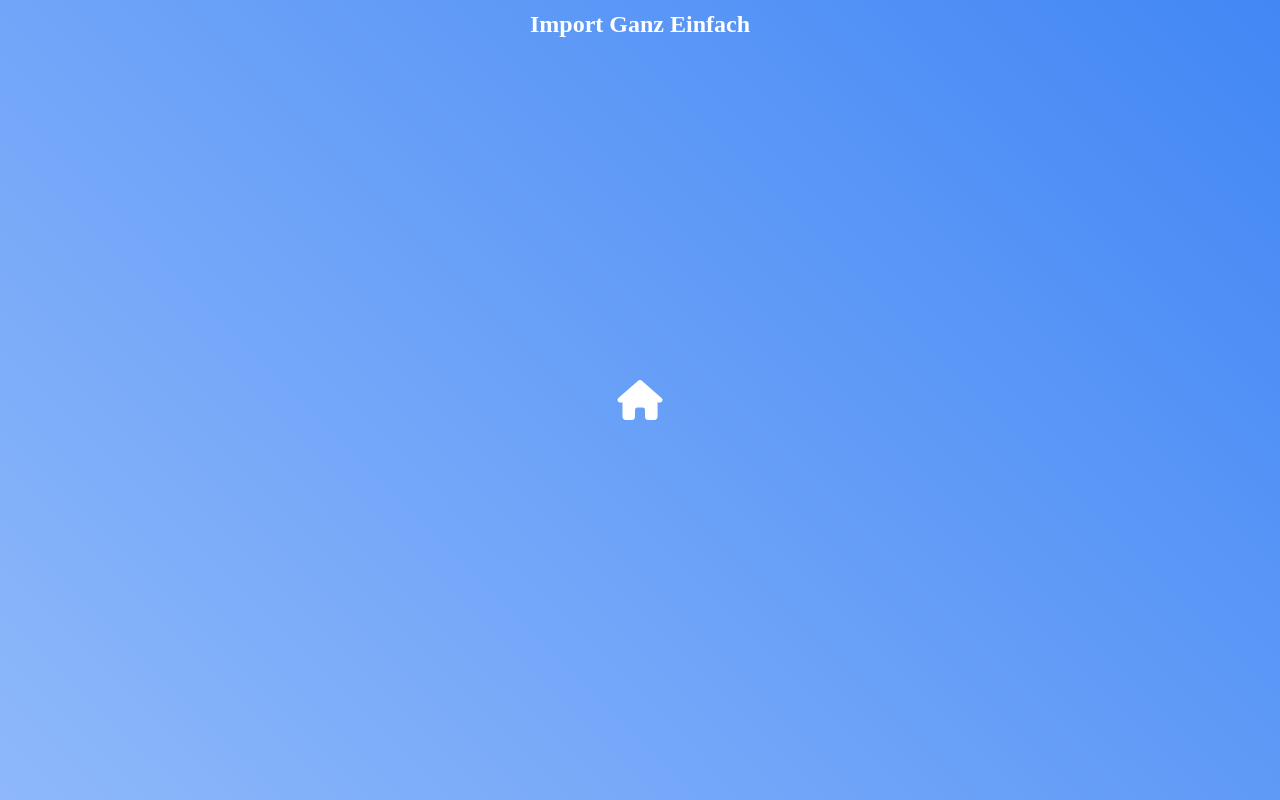
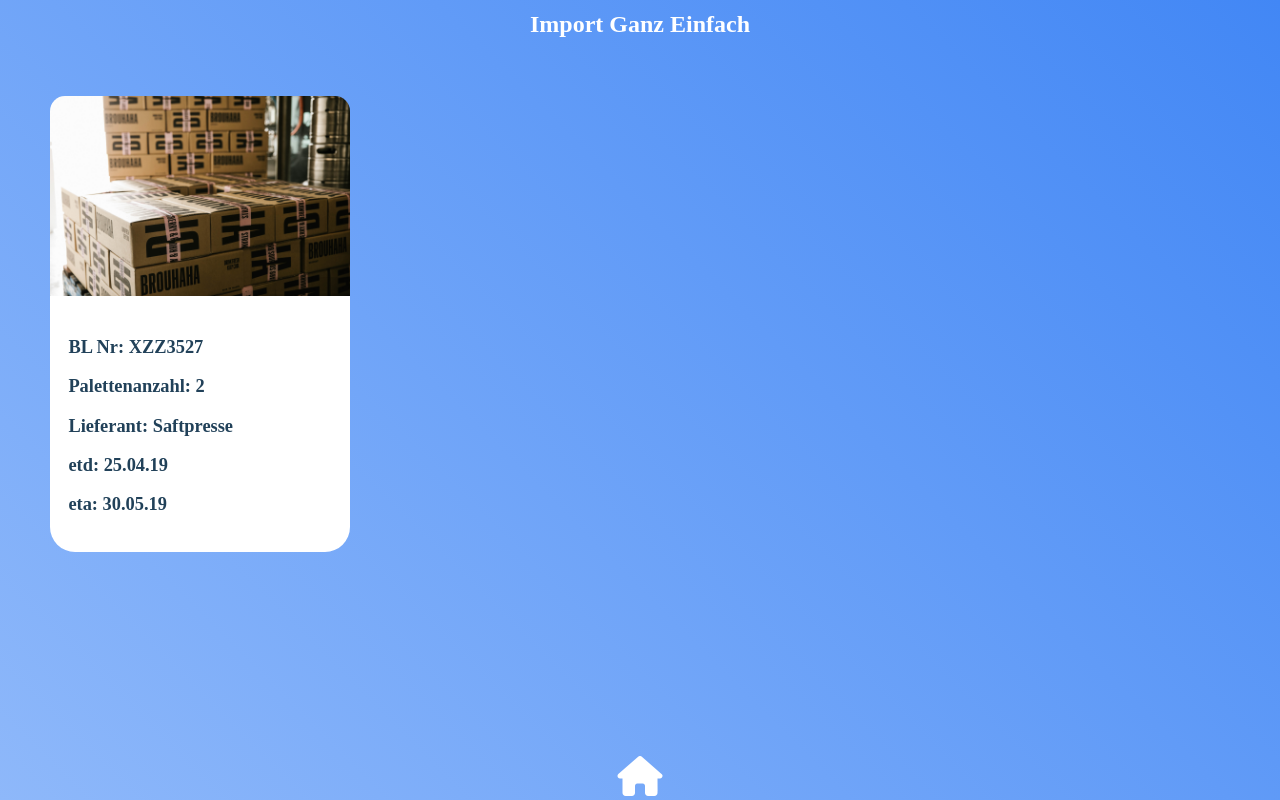
Before and after one commit to uwejettkant/capstone-project, a React (Create React App) app in the folder frontend/: page /my-shipments in a window 1280 px wide. Built offline with nearby package versions, Linux system fonts and the light colour scheme.

Commit message:
added my shhipments component

```diff
--- a/frontend/src/App.js
+++ b/frontend/src/App.js
@@ -5,6 +5,7 @@ import Home from './Home'
 import TaskList from './TaskList'
 import IndividualNotes from './IndividualNotes'
 import CreateShipment from './CreateShipment'
+import MyShipments from './MyShipments'
 import Footer from './Footer'
 import { Switch, Route } from 'react-router-dom'
 
@@ -26,6 +27,9 @@ export default function App() {
         <Route path="/create-shipment">
           <CreateShipment />
         </Route>
+        <Route path="/my-shipments">
+          <MyShipments />
+        </Route>
       </Switch>
       <Footer />
     </>
--- a/frontend/src/CreateShipment.js
+++ b/frontend/src/CreateShipment.js
@@ -2,11 +2,11 @@ import React, { useState } from 'react'
 import styled from 'styled-components/macro'
 
 
-export default function CreateShipment() {
+export default function CreateShipment({ addShipment }) {
 
   const [entry, setEntry] = useState({
-    BL: '',
-    Palettenanzahl: '',
+    Bl: '',
+    Palettenanzahl: 0,
     Lieferant: '',
     Warenbeschreibung: '',
     etd: '',
@@ -15,8 +15,8 @@ export default function CreateShipment() {
 
   function handleSubmit(e) {
     e.preventDefault()
-    // addNotice(value)
-    console.log(entry)
+    addShipment(entry)
+    // console.log(entry)
     setEntry('')
   }
 
@@ -24,14 +24,14 @@ export default function CreateShipment() {
     <main>
       <Headline>Erfasse Deine Sendung</Headline>
       <FormStyled onSubmit={handleSubmit}>
-        <LabelStyled htmlFor="BL">BL Nr.:</LabelStyled>
+        <LabelStyled htmlFor="Bl">Bl Nr.:</LabelStyled>
         <InputStyled
-          id="BL"
-          name="BL"
+          id="Bl"
+          name="Bl"
           type="text"
-          value={entry.BL}
+          value={entry.Bl}
           onChange={(e) => setEntry({ ...entry, [e.target.name]: e.target.value })}
-          placeholder="BL Nr."
+          placeholder="Bl Nr."
           required
         />
 
@@ -39,7 +39,7 @@ export default function CreateShipment() {
         <InputStyled
           id="Palettenanzahl"
           name="Palettenanzahl"
-          type="text"
+          type="number"
           value={entry.Palettenanzahl}
           onChange={(e) => setEntry({ ...entry, [e.target.name]: e.target.value })}
           placeholder="Palettenanzahl"
--- a/frontend/src/Home.js
+++ b/frontend/src/Home.js
@@ -16,6 +16,9 @@ export default function Home() {
         </NavLinkStyled>
         <NavLinkStyled to="/create-shipment">
           <Headline>Erfasse Deine Seefracht</Headline>
+        </NavLinkStyled>
+        <NavLinkStyled to="/my-shipments">
+          <Headline>Deine Seefracht Sendungen</Headline>
         </NavLinkStyled>
       </LinkWrapper>
     </>
--- /dev/null
+++ b/frontend/src/MyShipments.js
@@ -0,0 +1,85 @@
+import React, { useState } from 'react'
+import styled from 'styled-components/macro'
+import Pallets from './images/pallets.jpg'
+
+export default function MyShipments() {
+  const [shipment, setShipment] = useState([
+    {
+      Bl: 'XZZ3527',
+      Palettenanzahl: 2,
+      Lieferant: 'Saftpressenwerk',
+      Warenbeschreibung: 'Saftpresse',
+      etd: '25.04.19',
+      eta: '30.05.19',
+    },
+  ])
+
+  function addShipment(input) {
+    const newShipment = [...shipment, { input }]
+    setShipment(newShipment)
+  }
+
+  //   function deleteShipment(index) {
+  //     const newShipment = [...shipment]
+  //     newShipment.splice(index, 1)
+  //     setShipment(newShipment)
+  //   }
+
+  return (
+    <main>
+      <Wrapper>
+        {shipment.map((shipment) => (
+          <ShipmentCard key="id" addShipment={addShipment}>
+            <Imagewrapper>
+              <img src={Pallets} alt="pallets" />
+            </Imagewrapper>
+            <DataWrapper>
+              <p>BL Nr: {shipment.Bl}</p>
+              <p>Palettenanzahl: {shipment.Palettenanzahl}</p>
+              <p>Lieferant: {shipment.Warenbeschreibung}</p>
+              <p>etd: {shipment.etd}</p>
+              <p>eta: {shipment.eta}</p>
+            </DataWrapper>
+          </ShipmentCard>
+        ))}
+      </Wrapper>
+    </main>
+  )
+}
+
+const Wrapper = styled.section`
+  border-radius: 5px;
+  padding: 5px;
+  max-width: 400px;
+  margin-top: 2em;
+  padding-top: 1em;
+
+  p {
+    background: #fff;
+  }
+`
+
+const ShipmentCard = styled.section`
+  background: #fff;
+  color: #214159;
+  width: 300px;
+  margin: 0 auto;
+  border-radius: 25px;
+`
+const Imagewrapper = styled.div`
+  height: 30%;
+  border-radius: 25px 25px 0 0;
+
+  img {
+    height: 100%;
+    width: 100%;
+    object-fit: cover;
+    border-radius: 15px 15px 0 0;
+  }
+`
+
+const DataWrapper = styled.section`
+  padding: 1em;
+  font-weight: bold;
+  font-size: 1.15em;
+`
```
Also changed, not shown: 1 other file (tests, documents, lock files or other folders).
